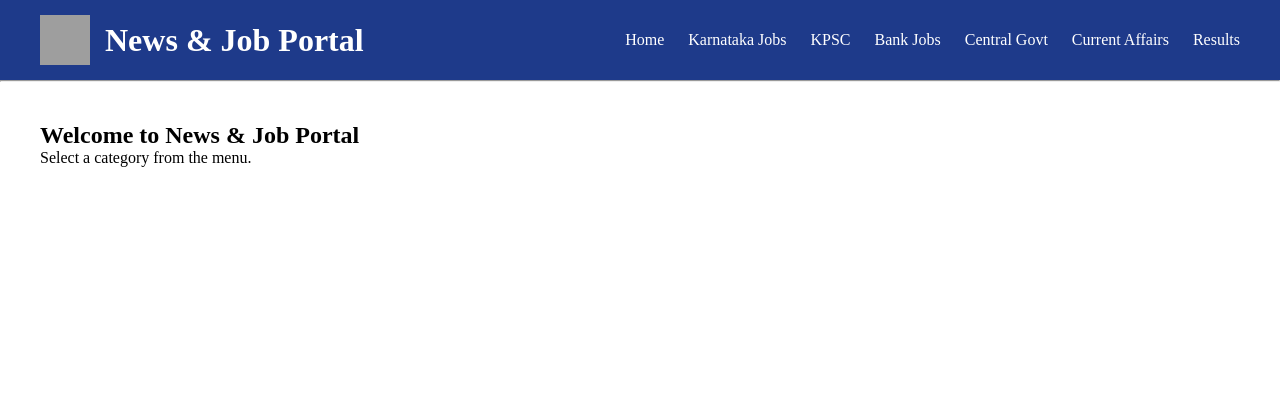
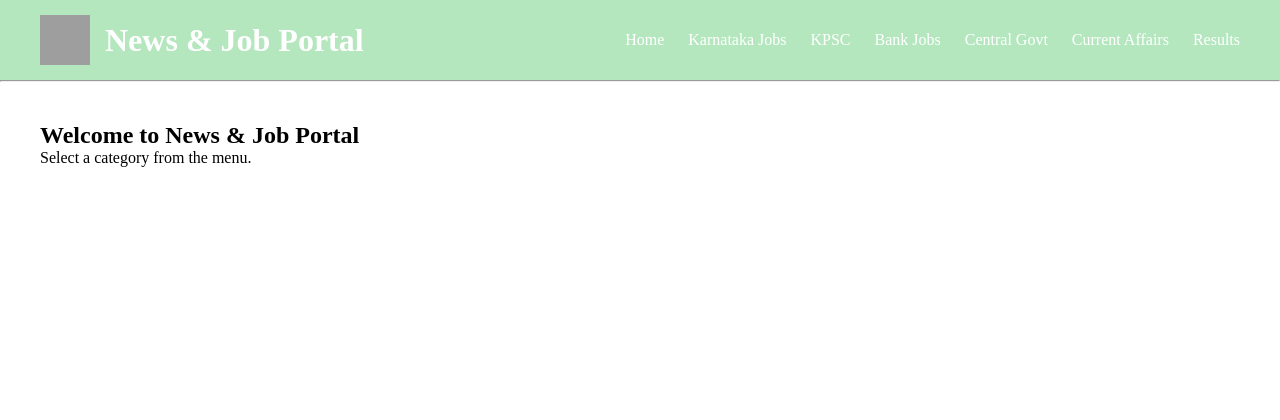
Before and after one commit to Karanperiyapatna/ksc-guide, a Flask app: page / in a window 1280 px wide. Shown: the top 420 px of the page. Run offline with Flask 3, Linux system fonts and the light colour scheme; grey boxes are pictures that could not be loaded.

Commit message:
changed in header sec colour

```diff
--- a/static/style.css
+++ b/static/style.css
@@ -10,7 +10,7 @@
     display: flex;
     justify-content: space-between;
     align-items: center;
-    background-color: #1e3a8a;
+    background-color: #b5e7bf;
     padding: 15px 40px;
     color: white;
 }
```
